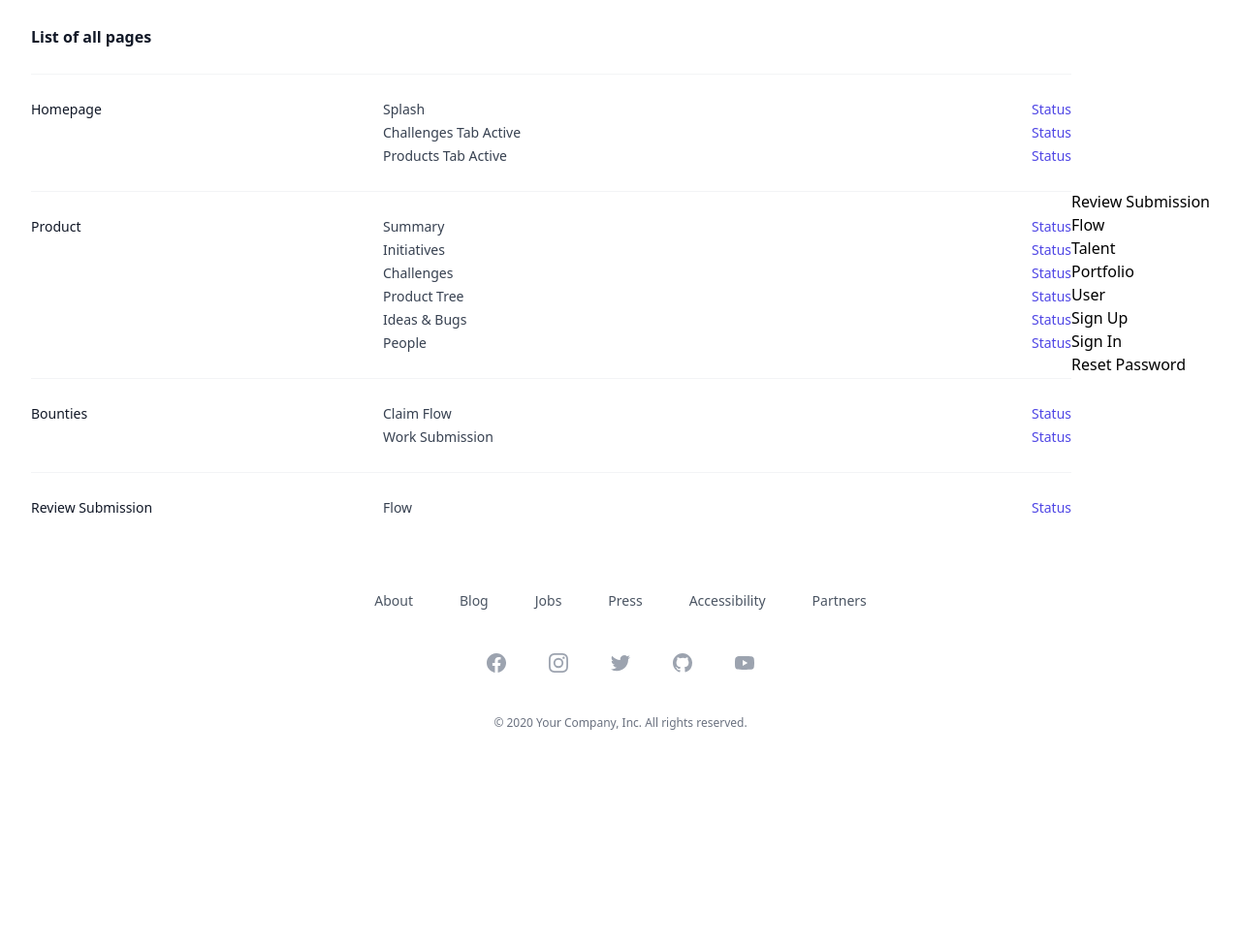
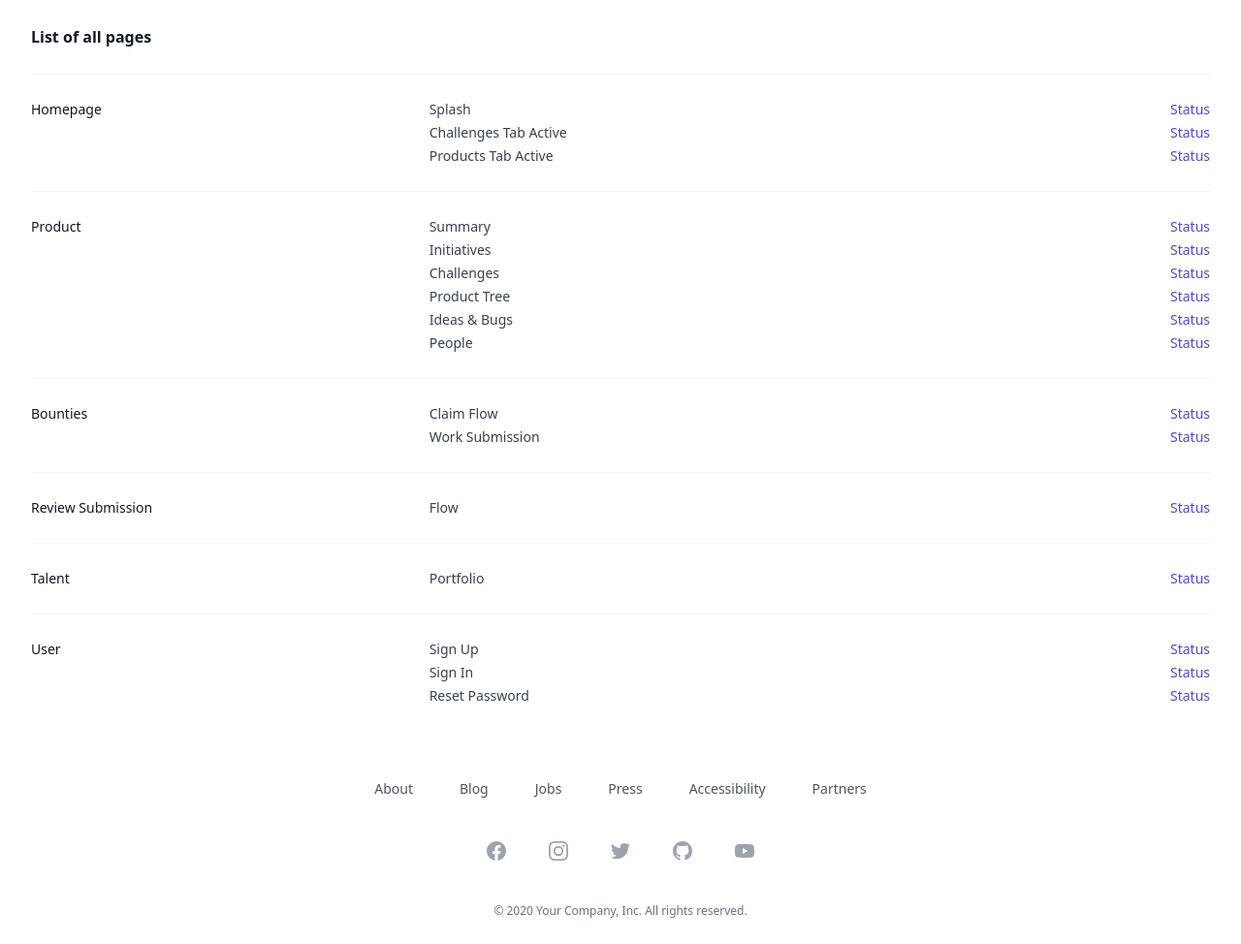
Before and after one commit to OpenUnited/ux-prototype, a Flask app: page /screen-list in a window 1280 px wide. Shown: the part 80-1054 px from the top of the page at 97% size. Before the commit the page ends 833 px from the top, so only its background shows below. Run offline with Flask 3, Linux system fonts and the light colour scheme; some libraries are stand-ins or nearby versions; some web fonts are replaced.

Commit message:
finished changes styles for screen-list page tlwnd

```diff
--- a/templates/screen_list.html
+++ b/templates/screen_list.html
@@ -14,30 +14,30 @@
                     <span class="flex flex-col flex-grow">
                         <span class="flex">
                             <span class="flex-grow">
-                                <a href="{{ url_for('home_splash') }}">Splash</a>
+                                <a href="{{ url_for('home_splash') }}" class="hover:text-indigo-500 transition-all delay-600">Splash</a>
                             </span>
                             <span class="ml-4 flex-shrink-0">
-                                <div class="rounded-md bg-white font-medium text-indigo-600 hover:text-indigo-500">
+                                <div class="rounded-md bg-white font-medium text-indigo-600">
                                     Status
                                 </div>
                             </span>
                         </span>
                         <span class="flex">
                             <span class="flex-grow">
-                                <a href="{{ url_for('home_challenges') }}">Challenges Tab Active</a>
+                                <a href="{{ url_for('home_challenges') }}" class="hover:text-indigo-500 transition-all delay-600">Challenges Tab Active</a>
                             </span>
                             <span class="ml-4 flex-shrink-0">
-                                <div class="rounded-md bg-white font-medium text-indigo-600 hover:text-indigo-500">
+                                <div class="rounded-md bg-white font-medium text-indigo-600">
                                     Status
                                 </div>
                             </span>
                         </span>
                         <span class="flex">
                             <span class="flex-grow">
-                                <a href="{{ url_for('home_products') }}">Products Tab Active</a>
+                                <a href="{{ url_for('home_products') }}" class="hover:text-indigo-500 transition-all delay-600">Products Tab Active</a>
                             </span>
                             <span class="ml-4 flex-shrink-0">
-                                <div class="rounded-md bg-white font-medium text-indigo-600 hover:text-indigo-500">
+                                <div class="rounded-md bg-white font-medium text-indigo-600">
                                     Status
                                 </div>
                             </span>
@@ -52,60 +52,60 @@
                     <span class="flex flex-col flex-grow">
                         <span class="flex">
                             <span class="flex-grow">
-                                <a href="{{url_for('product_summary')}}">Summary</a>
+                                <a href="{{url_for('product_summary')}}" class="hover:text-indigo-500 transition-all delay-600">Summary</a>
                             </span>
                             <span class="ml-4 flex-shrink-0">
-                                <div class="rounded-md bg-white font-medium text-indigo-600 hover:text-indigo-500">
+                                <div class="rounded-md bg-white font-medium text-indigo-600">
                                     Status
                                 </div>
                             </span>
                         </span>
                         <span class="flex">
                             <span class="flex-grow">
-                                <a href="{{url_for('product_initiatives')}}">Initiatives</a>
+                                <a href="{{url_for('product_initiatives')}}" class="hover:text-indigo-500 transition-all delay-600">Initiatives</a>
                             </span>
                             <span class="ml-4 flex-shrink-0">
-                                <div class="rounded-md bg-white font-medium text-indigo-600 hover:text-indigo-500">
+                                <div class="rounded-md bg-white font-medium text-indigo-600">
                                     Status
                                 </div>
                             </span>
                         </span>
                         <span class="flex">
                             <span class="flex-grow">
-                                <a href="{{url_for('product_challenges')}}">Challenges</a>
+                                <a href="{{url_for('product_challenges')}}" class="hover:text-indigo-500 transition-all delay-600">Challenges</a>
                             </span>
                             <span class="ml-4 flex-shrink-0">
-                                <div class="rounded-md bg-white font-medium text-indigo-600 hover:text-indigo-500">
+                                <div class="rounded-md bg-white font-medium text-indigo-600">
                                     Status
                                 </div>
                             </span>
                         </span>
                         <span class="flex">
                             <span class="flex-grow">
-                                <a href="{{url_for('product_product_tree')}}">Product Tree</a>
+                                <a href="{{url_for('product_product_tree')}}" class="hover:text-indigo-500 transition-all delay-600">Product Tree</a>
                             </span>
                             <span class="ml-4 flex-shrink-0">
-                                <div class="rounded-md bg-white font-medium text-indigo-600 hover:text-indigo-500">
+                                <div class="rounded-md bg-white font-medium text-indigo-600">
                                     Status
                                 </div>
                             </span>
                         </span>
                         <span class="flex">
                             <span class="flex-grow">
-                                <a href="{{url_for('product_ideas_bugs')}}">Ideas & Bugs</a>
+                                <a href="{{url_for('product_ideas_bugs')}}" class="hover:text-indigo-500 transition-all delay-600">Ideas & Bugs</a>
                             </span>
                             <span class="ml-4 flex-shrink-0">
-                                <div class="rounded-md bg-white font-medium text-indigo-600 hover:text-indigo-500">
+                                <div class="rounded-md bg-white font-medium text-indigo-600">
                                     Status
                                 </div>
                             </span>
                         </span>
                         <span class="flex">
                             <span class="flex-grow">
-                                <a href="{{url_for('product_people')}}">People</a>
+                                <a href="{{url_for('product_people')}}" class="hover:text-indigo-500 transition-all delay-600">People</a>
                             </span>
                             <span class="ml-4 flex-shrink-0">
-                                <div class="rounded-md bg-white font-medium text-indigo-600 hover:text-indigo-500">
+                                <div class="rounded-md bg-white font-medium text-indigo-600">
                                     Status
                                 </div>
                             </span>
@@ -119,20 +119,20 @@
                     <span class="flex flex-col flex-grow">
                         <span class="flex">
                             <span class="flex-grow">
-                                <a href="{{url_for('product_summary')}}">Claim Flow</a>
+                                <a href="#" class="hover:text-indigo-500 transition-all delay-600">Claim Flow</a>
                             </span>
                             <span class="ml-4 flex-shrink-0">
-                                <div class="rounded-md bg-white font-medium text-indigo-600 hover:text-indigo-500">
+                                <div class="rounded-md bg-white font-medium text-indigo-600">
                                     Status
                                 </div>
                             </span>
                         </span>
                         <span class="flex">
                             <span class="flex-grow">
-                                <a href="{{url_for('product_summary')}}">Work Submission</a>
+                                <a href="#" class="hover:text-indigo-500 transition-all delay-600">Work Submission</a>
                             </span>
                             <span class="ml-4 flex-shrink-0">
-                                <div class="rounded-md bg-white font-medium text-indigo-600 hover:text-indigo-500">
+                                <div class="rounded-md bg-white font-medium text-indigo-600">
                                     Status
                                 </div>
                             </span>
@@ -146,10 +146,64 @@
                     <span class="flex flex-col flex-grow">
                         <span class="flex">
                             <span class="flex-grow">
-                                <a href="{{url_for('product_summary')}}">Flow</a>
+                                <a href="#" class="hover:text-indigo-500 transition-all delay-600">Flow</a>
                             </span>
                             <span class="ml-4 flex-shrink-0">
-                                <div class="rounded-md bg-white font-medium text-indigo-600 hover:text-indigo-500">
+                                <div class="rounded-md bg-white font-medium text-indigo-600">
+                                    Status
+                                </div>
+                            </span>
+                        </span>
+                    </span>
+                </dd>
+            </div>
+            <div class="px-4 py-6 sm:grid sm:grid-cols-3 sm:gap-4 sm:px-0">
+                <dt class="text-sm font-medium leading-6 text-gray-900">Talent</dt>
+                <dd class="mt-1 flex text-sm leading-6 text-gray-700 sm:col-span-2 sm:mt-0">
+                    <span class="flex flex-col flex-grow">
+                        <span class="flex">
+                            <span class="flex-grow">
+                                <a href="#" class="hover:text-indigo-500 transition-all delay-600">Portfolio</a>
+                            </span>
+                            <span class="ml-4 flex-shrink-0">
+                                <div class="rounded-md bg-white font-medium text-indigo-600">
+                                    Status
+                                </div>
+                            </span>
+                        </span>
+                    </span>
+                </dd>
+            </div>
+            <div class="px-4 py-6 sm:grid sm:grid-cols-3 sm:gap-4 sm:px-0">
+                <dt class="text-sm font-medium leading-6 text-gray-900">User</dt>
+                <dd class="mt-1 flex text-sm leading-6 text-gray-700 sm:col-span-2 sm:mt-0">
+                    <span class="flex flex-col flex-grow">
+                        <span class="flex">
+                            <span class="flex-grow">
+                                <a href="#" class="hover:text-indigo-500 transition-all delay-600">Sign Up</a>
+                            </span>
+                            <span class="ml-4 flex-shrink-0">
+                                <div class="rounded-md bg-white font-medium text-indigo-600">
+                                    Status
+                                </div>
+                            </span>
+                        </span>
+                        <span class="flex">
+                            <span class="flex-grow">
+                                <a href="#" class="hover:text-indigo-500 transition-all delay-600">Sign In</a>
+                            </span>
+                            <span class="ml-4 flex-shrink-0">
+                                <div class="rounded-md bg-white font-medium text-indigo-600">
+                                    Status
+                                </div>
+                            </span>
+                        </span>
+                        <span class="flex">
+                            <span class="flex-grow">
+                                <a href="#" class="hover:text-indigo-500 transition-all delay-600">Reset Password</a>
+                            </span>
+                            <span class="ml-4 flex-shrink-0">
+                                <div class="rounded-md bg-white font-medium text-indigo-600">
                                     Status
                                 </div>
                             </span>
@@ -161,15 +215,15 @@
     </div>
 </div>
 
-<ul>
-    <!-- <li>Homepage
+<!-- <ul>
+    <li>Homepage
         <ul>
             <li><a href="{{ url_for('home_splash') }}">Splash</a></li>
             <li><a href="{{ url_for('home_challenges') }}">Challenges Tab Active</a></li>
             <li><a href="{{ url_for('home_products') }}">Products Tab Active</a></li>
         </ul>
-    </li> -->
-    <!-- <li>Product
+    </li>
+    <li>Product
         <ul>
             <li><a href="{{url_for('product_summary')}}">Summary</a></li>
             <li><a href="{{url_for('product_initiatives')}}">Initiatives</a></li>
@@ -178,13 +232,13 @@
             <li><a href="{{url_for('product_ideas_bugs')}}">Ideas & Bugs</a></li>
             <li><a href="{{url_for('product_people')}}">People</a></li>
         </ul>
-    </li> -->
-    <!-- <li>Bounties
+    </li>
+    <li>Bounties
         <ul>
             <li>Claim Flow</li>
             <li>Work Submission</li>
         </ul>
-    </li> -->
+    </li>
     <li>Review Submission
         <ul>
             <li>Flow</li>
@@ -202,6 +256,6 @@
             <li>Reset Password</li>
         </ul>
     </li>
-</ul>
+</ul> -->
 
 {% endblock %}
```
Also changed, not shown: templates/base.html (+9 -0 lines).
